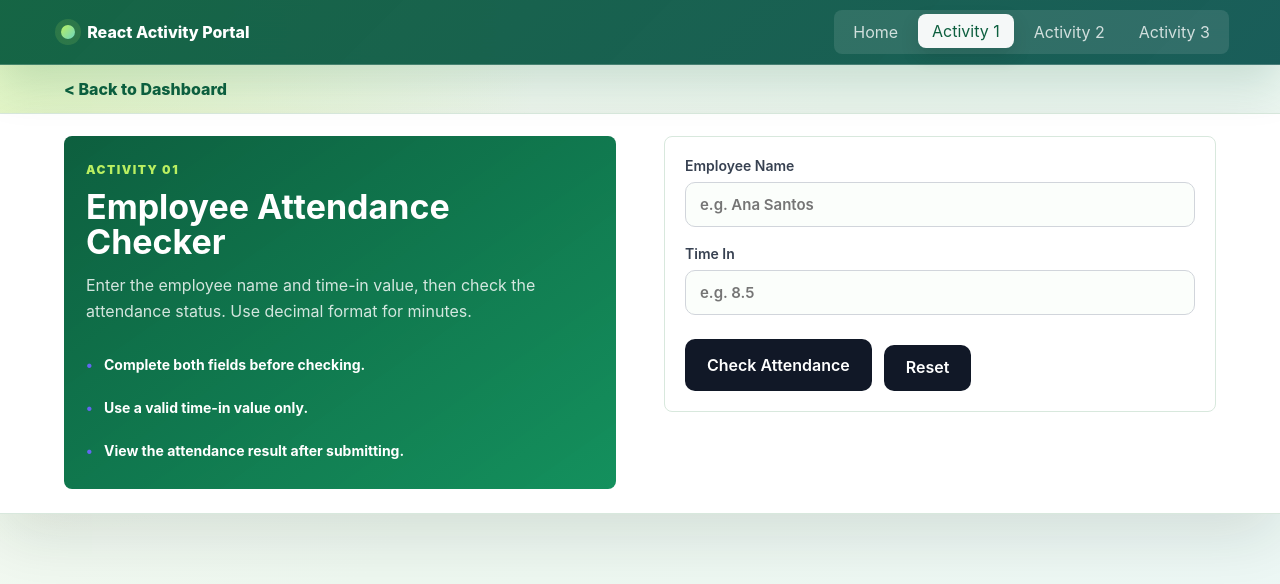
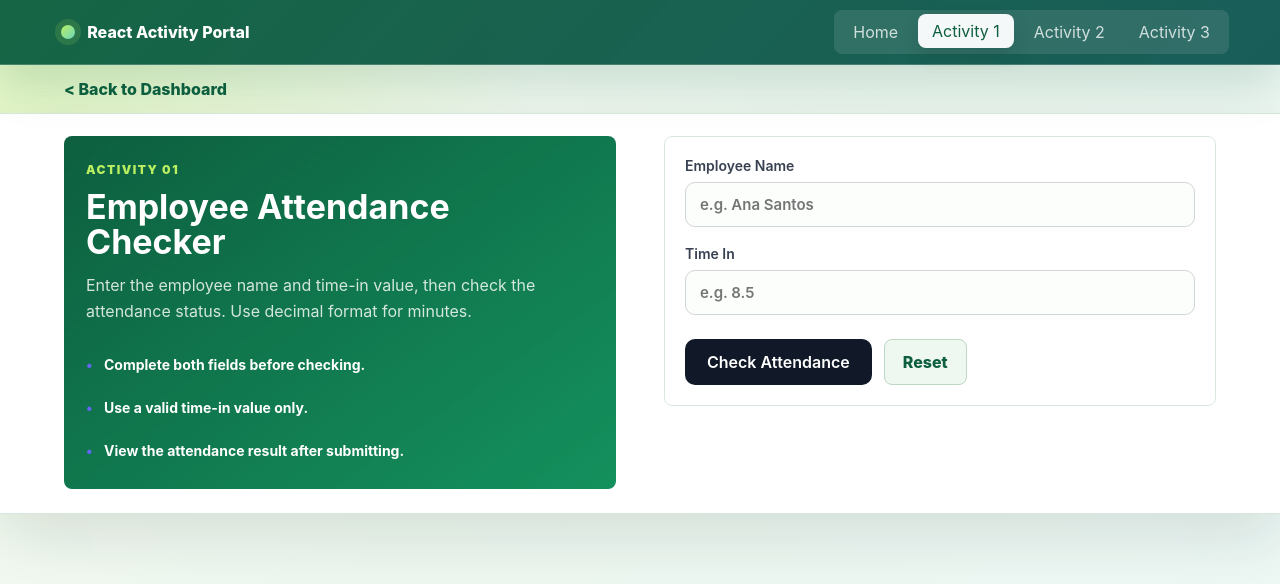
Before and after one commit to JholanL/react-activity-portal, a React (Vite) app: page / in a window 1280 px wide. Both pictures are taken after a click on the button "Activity 1". Shown: the top 584 px of the page. Built offline with nearby package versions, Linux system fonts and the light colour scheme.

Commit message:
Update activity

```diff
--- a/src/pages/Activity1.jsx
+++ b/src/pages/Activity1.jsx
@@ -126,7 +126,7 @@ function Activity1({ setCurrentPage }) {
 
             <div className="form-actions">
               <button type="submit">Check Attendance</button>
-              <button className="form-actions" type="button" onClick={resetForm}>
+              <button className="secondary-button" type="button" onClick={resetForm}>
                 Reset
               </button>
             </div>
```
